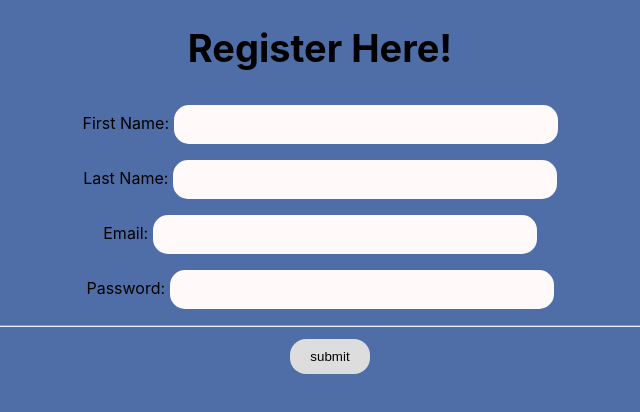
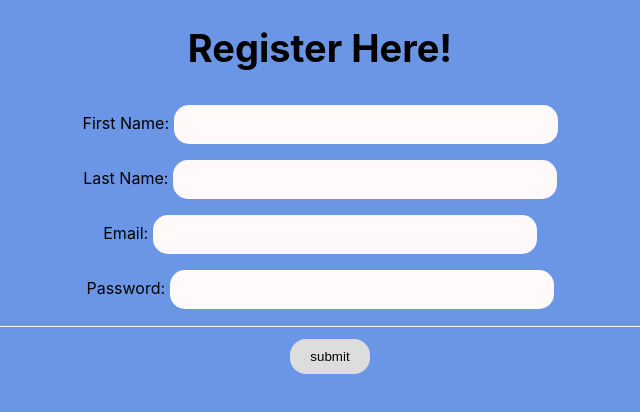
Before and after one commit to SandaliTharuki/write-to-us, a React (Create React App) app: page / in a window 1280 px wide. Shown: the top 412 px of the page, without its empty margins (320-960 px from the left). Built offline with nearby package versions, Linux system fonts and the light colour scheme.

Commit message:
Background color changed in register page

```diff
--- a/src/Components/CSS/Register.css
+++ b/src/Components/CSS/Register.css
@@ -1,5 +1,5 @@
 body{
-    background-color: rgb(79, 110, 168);
+    background-color: rgb(107, 150, 230);
 
   }
   h1{
```
